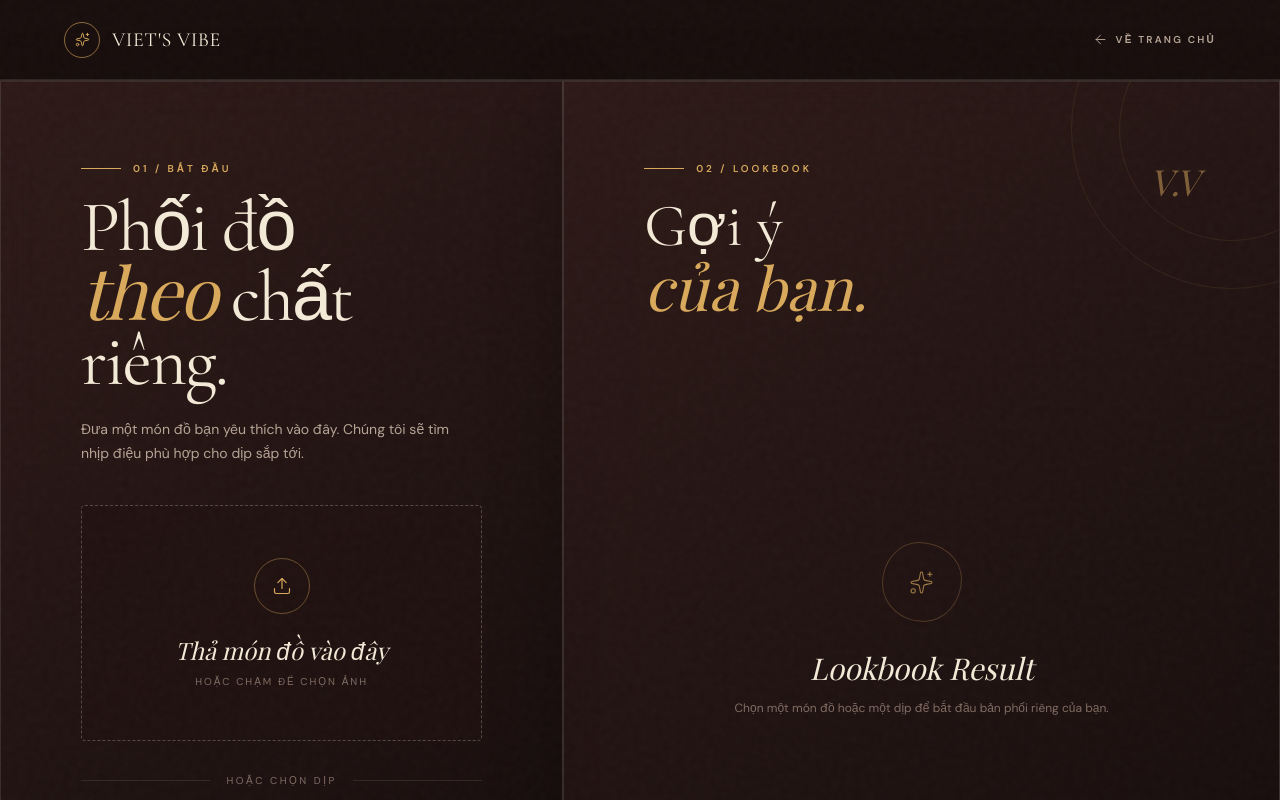
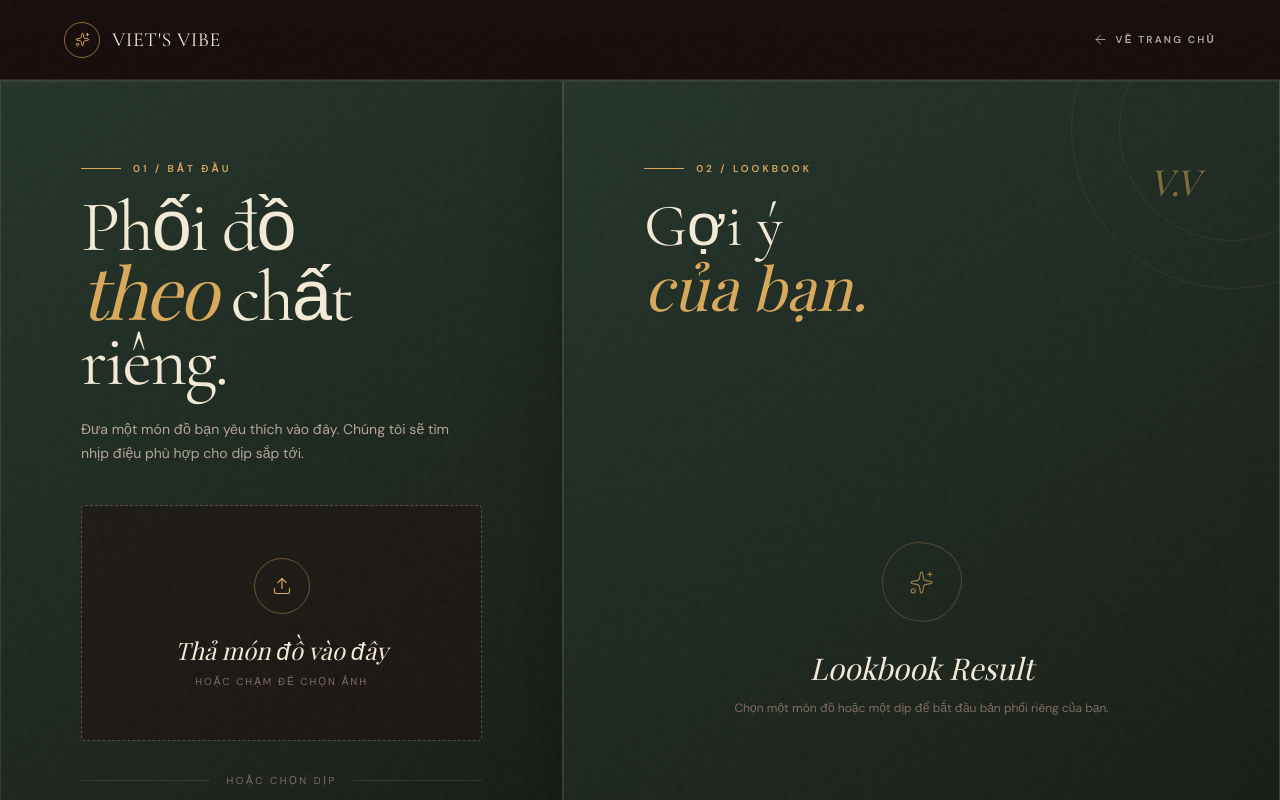
Before and after one commit to Vinh-Duy/AI_ARENA, a Next.js app in the folder viets-vibe/: page /mix-match in a window 1280 px wide. Shown: the top 800 px of the page. Built offline with nearby package versions, Linux system fonts and the light colour scheme.

Commit message:
style: establish Vietnamese heritage palette

```diff
--- a/viets-vibe/app/globals.css
+++ b/viets-vibe/app/globals.css
@@ -1,10 +1,12 @@
 @import "tailwindcss";
 
 :root {
-  --background: #180e0d;
-  --foreground: #f3ead7;
-  --muted: #b6a596;
-  --gold: #d9a95b;
+  --background: #101a16;
+  --foreground: #f5ecd8;
+  --muted: #b9b49d;
+  --gold: #d4ad63;
+  --moss: #243d32;
+  --wood: #2a1c16;
 }
 
 @theme inline {
@@ -28,7 +30,7 @@ body {
 
 ::selection {
   background: var(--gold);
-  color: #180e0d;
+  color: #101a16;
 }
 
 :focus-visible {
@@ -43,8 +45,8 @@ body {
 }
 
 .glass-card {
-  background: linear-gradient(145deg, rgba(54, 31, 28, 0.72), rgba(18, 11, 12, 0.64));
-  border: 1px solid rgba(243, 234, 215, 0.14);
+  background: linear-gradient(145deg, rgba(43, 69, 55, 0.72), rgba(21, 29, 23, 0.7));
+  border: 1px solid rgba(245, 236, 216, 0.14);
   box-shadow: 0 24px 70px rgba(0, 0, 0, 0.24), inset 0 1px 0 rgba(243, 234, 215, 0.08);
   -webkit-backdrop-filter: blur(20px);
   backdrop-filter: blur(20px);
@@ -55,8 +57,8 @@ body {
 }
 
 .glass-card-hover:hover {
-  background: linear-gradient(145deg, rgba(68, 38, 33, 0.78), rgba(18, 11, 12, 0.7));
-  border-color: rgba(217, 169, 91, 0.42);
+  background: linear-gradient(145deg, rgba(55, 88, 69, 0.8), rgba(21, 29, 23, 0.74));
+  border-color: rgba(212, 173, 99, 0.48);
   box-shadow: 0 30px 90px rgba(0, 0, 0, 0.34), inset 0 1px 0 rgba(243, 234, 215, 0.12);
 }
 
@@ -66,9 +68,9 @@ body {
 }
 
 ::-webkit-scrollbar-track {
-  background: #241513;
+  background: #17251e;
 }
 
 ::-webkit-scrollbar-thumb {
-  background: #d9a95b;
+  background: #d4ad63;
 }
--- a/viets-vibe/app/layout.tsx
+++ b/viets-vibe/app/layout.tsx
@@ -27,7 +27,7 @@ export const metadata: Metadata = {
 };
 
 export const viewport: Viewport = {
-  themeColor: "#180e0d",
+  themeColor: "#101a16",
 };
 
 export default function RootLayout({ children }: LayoutProps<"/">) {
```
